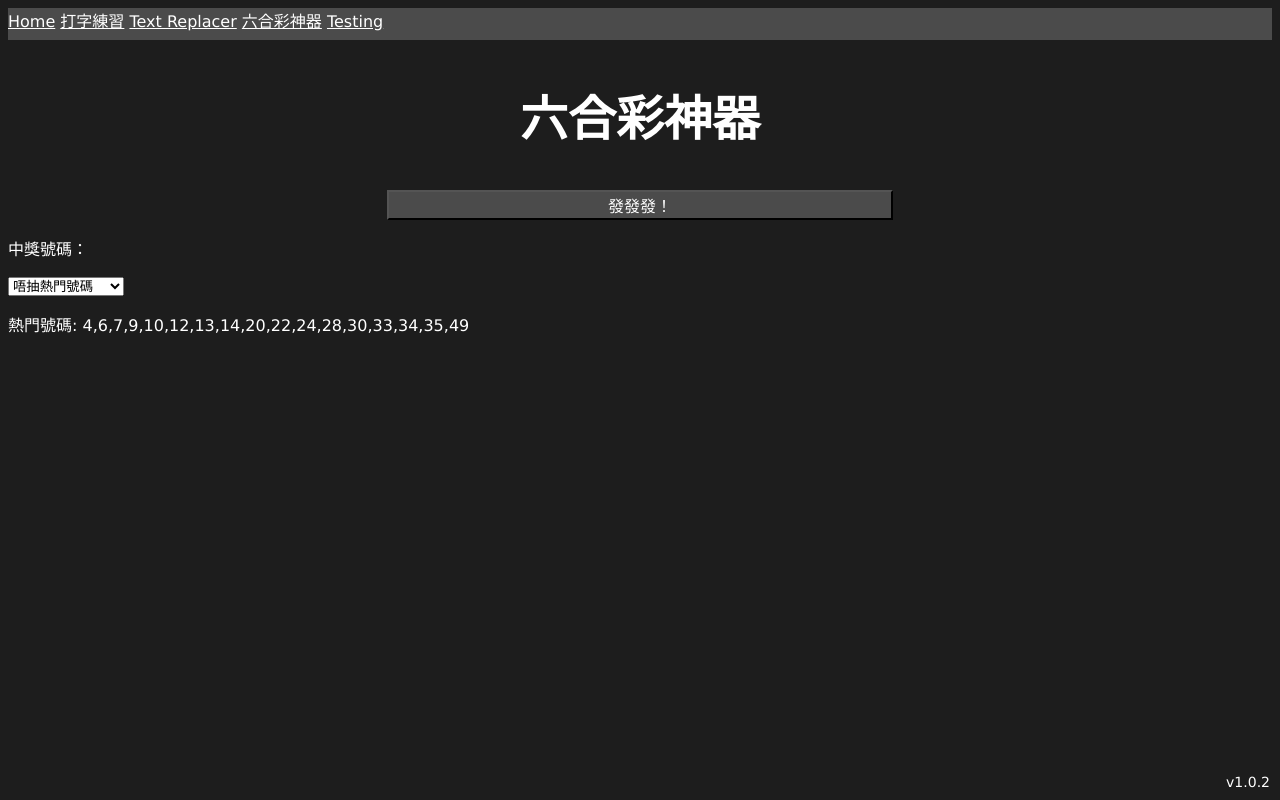
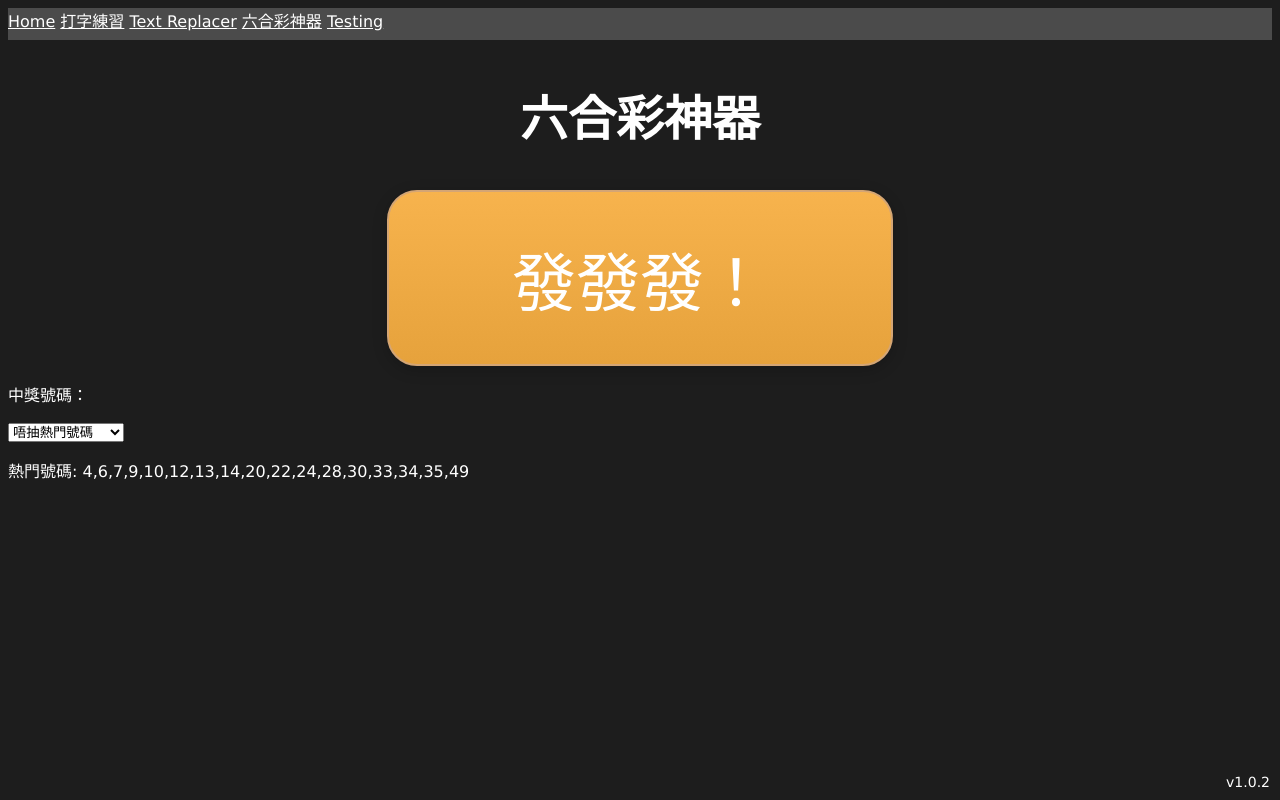
Before and after one commit to Shromeone/shromeweb2, a SvelteKit app: page /mark-6-generator in a window 1280 px wide. Built offline with nearby package versions, Linux system fonts and the light colour scheme.

Commit message:
make 發發發 text larger

```diff
--- a/src/routes/mark-6-generator/+page.svelte
+++ b/src/routes/mark-6-generator/+page.svelte
@@ -77,7 +77,34 @@
 
 <h2>六合彩神器</h2>
 <div class="gen-btn-div">
+
   <button class="gen-btn" onclick={generateNumbers}>發發發！</button>
+
+
+<style>
+.gen-btn {
+  padding: 40px;
+  border-radius: 30px;
+  background: linear-gradient(to bottom, #f7b34d, #e6a23c);
+  color: white;
+  font-weight: italic;
+  font-size: 4rem;
+  border: 2px solid #d4a574;
+  box-shadow: 0 4px 15px rgba(0, 0, 0, 0.2);
+  transition: all 0.2s ease;
+  cursor: pointer;
+}
+
+.gen-btn:hover {
+  transform: scale(1.05);
+  box-shadow: 0 6px 20px rgba(0, 0, 0, 0.3);
+}
+
+.gen-btn:active {
+  transform: scale(0.95);
+  box-shadow: 0 2px 10px rgba(0, 0, 0, 0.3);
+}
+</style>
 </div>
 <p>中獎號碼：</p>
 <div class="nums">
@@ -117,7 +144,6 @@
   .gen-btn {
     width: 40%;
     height: 100%;
-    font-size: 1rem;
   }
 
   h2 {
```
